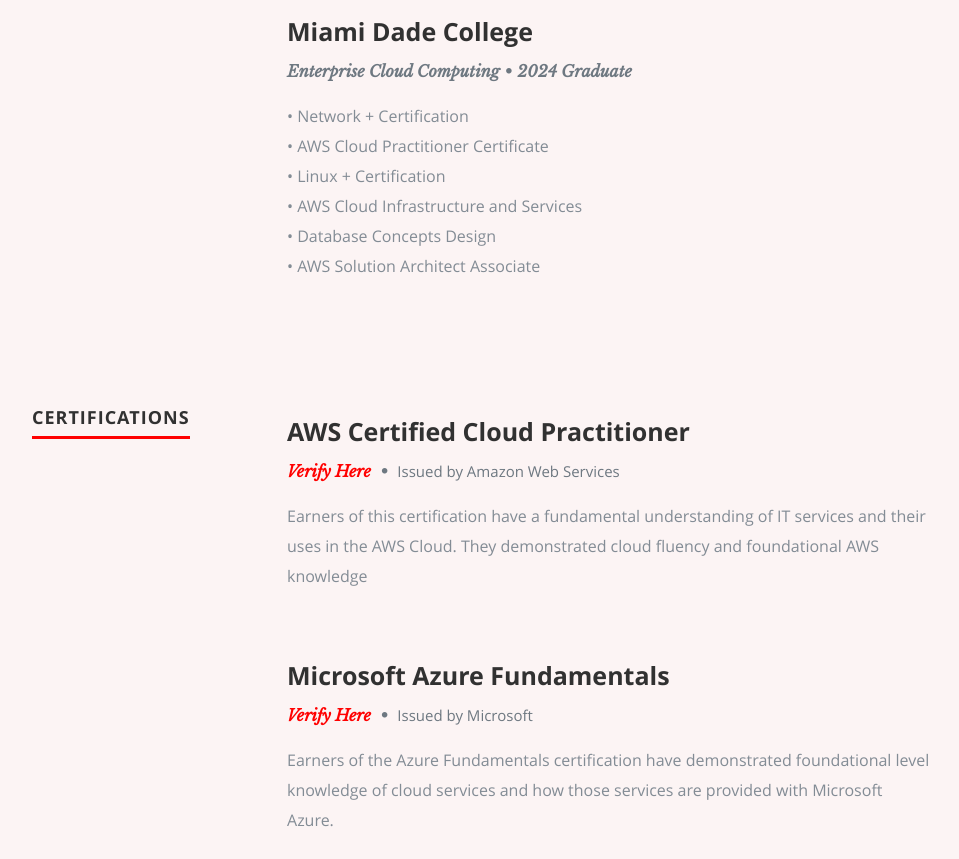
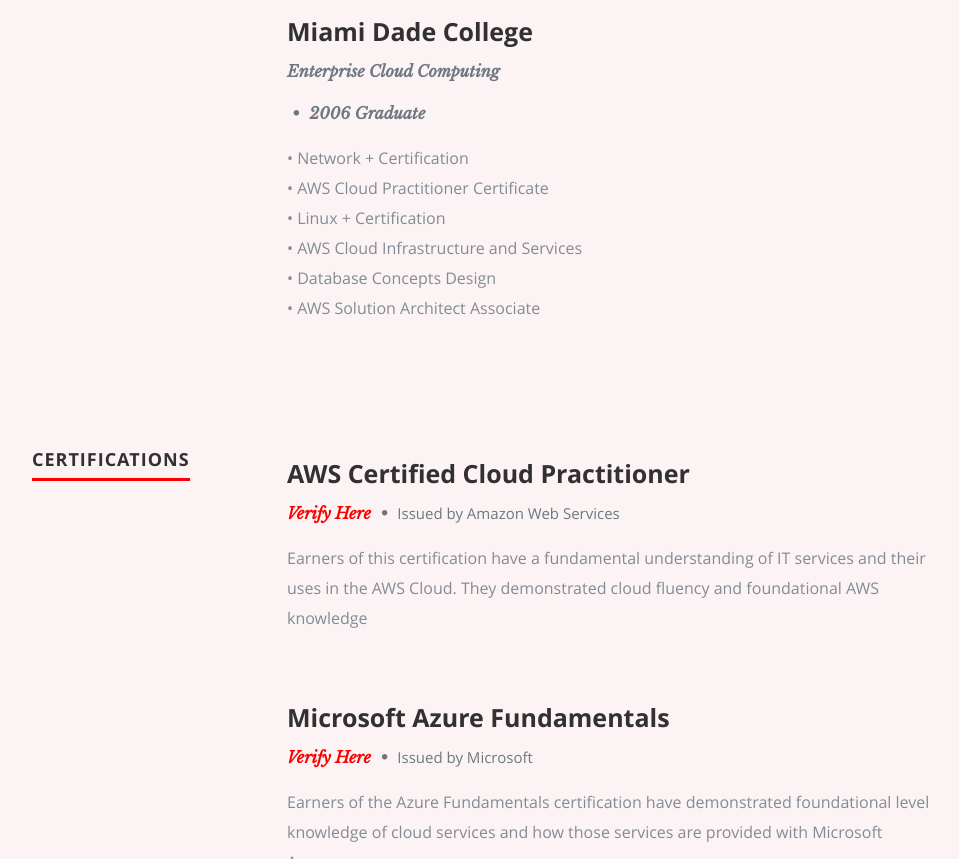
Before and after one commit to GiraldoYeison/homepage, a plain HTML site: page index.html in a window 1280 px wide. Shown: the part 4528-5387 px from the top of the page, without its empty margins (118-1077 px from the left). Drawn offline with nearby package versions, Linux system fonts and the light colour scheme; no server answers; a script that the page names is missing.

Commit message:
Change where the graduate show up

```diff
--- a/index.html
+++ b/index.html
@@ -294,7 +294,8 @@
             <div class="nine columns main-col">
 
                <h3>Miami Dade College</h3>
-                     <p class="info">Enterprise Cloud Computing<span>&bull;</span>2024 Graduate</p>
+                     <p class="info">Enterprise Cloud Computing</p>
+                     <p class="info"><span>&bull;</span> 2006 Graduate</p>
                      <p>• Network + Certification </p>
                      <p>• AWS Cloud Practitioner Certificate</p>
                      <p>• Linux + Certification </p>
```
